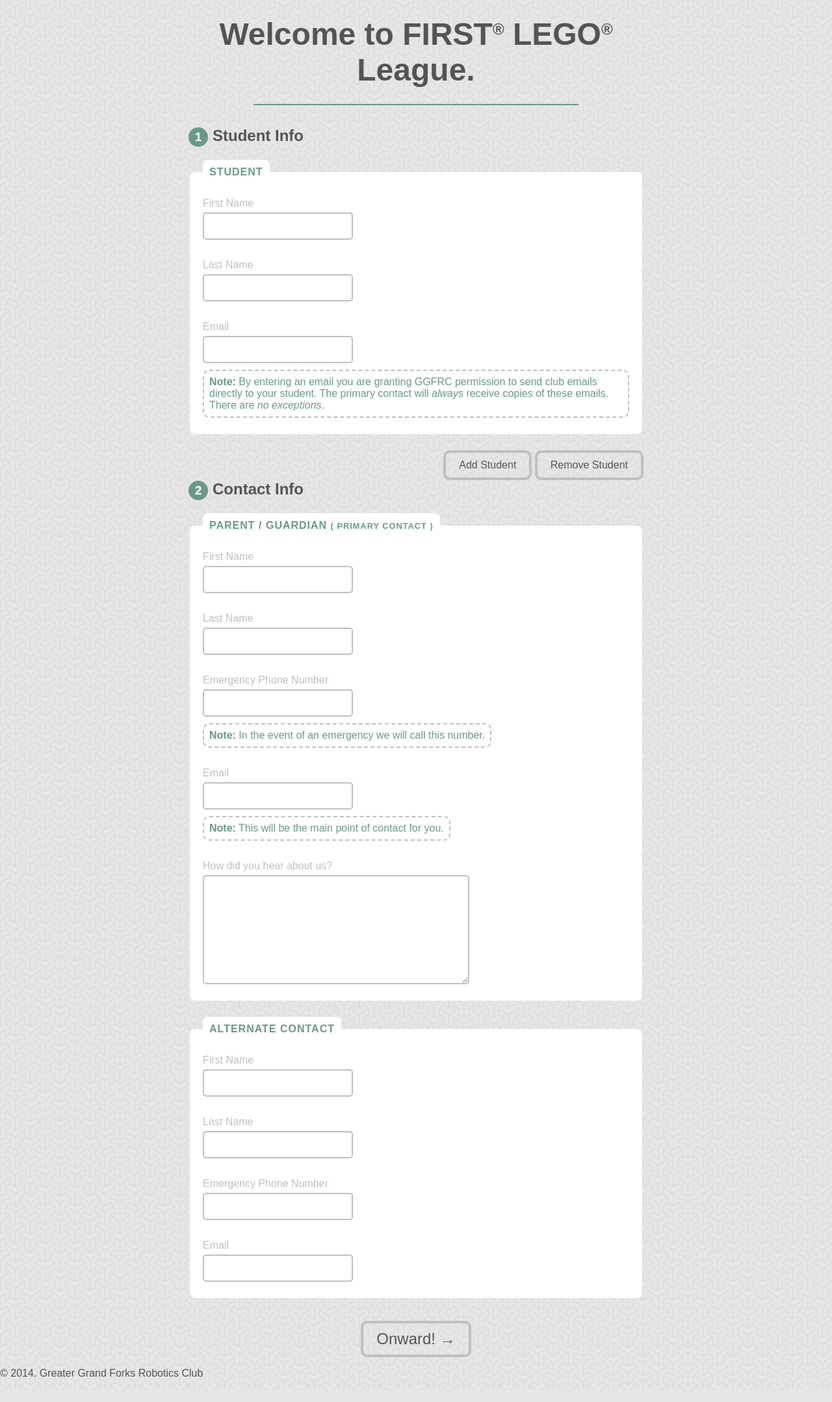
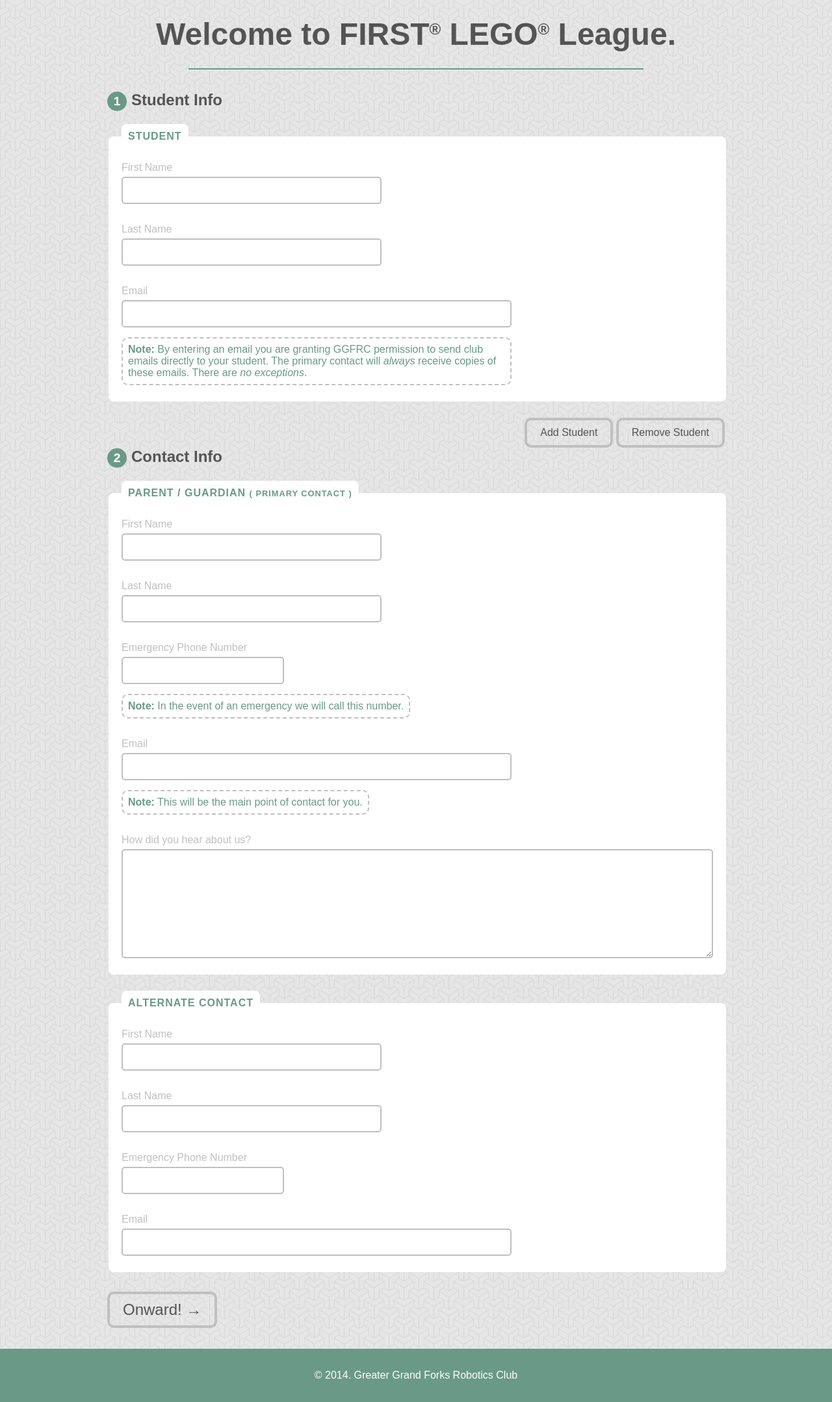
Before and after one commit to TeamSkosh/ggfrc, a Flask app: page /fll/registration in a window 1280 px wide. Shown: the part 178-2336 px from the top of the page at 65% size. Before the commit the page ends 2297 px from the top, so only its background shows below. Run offline with Flask 2, Linux system fonts and the light colour scheme; some libraries are stand-ins or nearby versions.

Commit message:
Make fll signup form responsive.

```diff
--- a/static/css/main.css
+++ b/static/css/main.css
@@ -14,6 +14,19 @@ a {
     box-sizing: border-box;
     padding: 25px;
     width: 100%;
+}
+
+#footer {
+    background: #6A9988;
+    box-sizing: border-box;
+    margin-top: 2rem;
+    padding: 1rem;
+    width: 100%;
+}
+
+#footer p {
+    color: #fff;
+    text-align: center;
 }
 
 .container {
@@ -34,7 +47,7 @@ a {
     box-sizing: border-box;
     margin-left: auto;
     margin-right: auto;
-    max-width: 700px;
+    max-width: 1000px;
     padding: 25px;
 }
 
@@ -52,32 +65,41 @@ h1 sup {
     top: -1rem;
 }
 
-.about,
-.mailing-list,
-.fll-signup {
+.left-about,
+.fll-about {
     box-sizing: border-box;
     float: left;
     padding: 0 25px;
     width: 50%;
 }
 
-.about p {
+.mailing-list,
+.fll-signup {
+    width: 100%;
+}
+
+.left-about p,
+.fll-about p {
     font-size: 1.15rem;
     line-height: 1.5rem;
+}
+
+.left-about h3 {
+    clear: left;
 }
 
 hr {
     border: 0;
     height: 2px;
     background-color: #6A9988;
-    max-width: 500px;
+    max-width: 700px;
 }
 
 label[for="mce-EMAIL"],
 .fll-signup p {
     color: #6A9988;
     display: block;
-    font-size: 23px;
+    font-size: 22px;
     margin-left: auto;
     margin-right: auto;
     max-width: 500px;
@@ -98,15 +120,17 @@ button[type="submit"],
     box-sizing: border-box;
     display: block;
     font-size: 24px;
-    margin-left: auto;
-    margin-right: auto;
-    margin-top: 35px;
+    margin-top: 30px;
     padding: 10px 20px;
     outline: 0;
 }
 
 .fll-signup a {
     width: 188px;
+}
+
+.fll-signup hr {
+    margin: 35px 0;
 }
 
 input[type="email"] {
@@ -130,8 +154,10 @@ button[type="submit"]:hover,
 /* FLL Signup Form */
 
 #fll-signup-form {
-    max-width: 700px;
+    box-sizing: border-box;
+    padding: 0 25px;
     margin: 0 auto;
+    width: 100%;
 }
 
 #fll-signup-form h2 {
@@ -148,8 +174,10 @@ button[type="submit"]:hover,
 }
 
 #fll-signup-form fieldset {
+    box-sizing: border-box;
     padding: 20px;
     margin-bottom: 25px;
+    width: 100%;
 }
 
 #fll-signup-form legend {
@@ -178,6 +206,7 @@ button[type="submit"]:hover,
     clear: left;
     float: left;
     margin-bottom: 30px;
+    width: 100%;
 }
 
 .input-group:last-child {
@@ -201,18 +230,21 @@ button[type="submit"]:hover,
 .input-group textarea {
     border: 2px solid #C0C0C0;
     border-radius: 5px;
+    box-sizing: border-box;
     outline: none;
     padding: 10px;
+    width: 100%;
 }
 
-.input-group .note {
+.note {
     border: 2px dashed #C0C0C0;
     border-radius: 10px;
+    box-sizing: border-box;
     color: #6A9988;
     font-size: 1rem;
     padding: 8px;
     margin-bottom: 0;
-    margin-top: 10px;
+    margin-top: 15px;
 }
 
 .repeatable-control {
@@ -246,18 +278,43 @@ button[type="submit"]:hover,
     display: none;
 }
 
+.one-fourth label,
+.one-fourth input {
+    max-width: 250px;
+}
+
+.two-fifths label,
+.two-fifths input {
+    max-width: 400px;
+}
+
+.three-fifths label,
+.three-fifths input,
+p.three-fifths {
+    max-width: 600px;
+}
+
 /* Media Queries */
 
 @media screen and (max-width: 800px) {
-    .about,
-    .mailing-list,
-    .fll-signup {
+    .left-about,
+    .fll-about,
+    #fll-signup-form {
         clear: left;
-        padding: 0;
+        padding: 0 15px;
         width: 100%;
     }
 
     .fll-signup {
         margin-top: 50px;
     }
+
+    #greeting h1 {
+        font-size: 2rem;
+    }
+
+    .repeatable-control button {
+        font-size: .75rem;
+        margin-bottom: 20px;
+    }
 }
```
